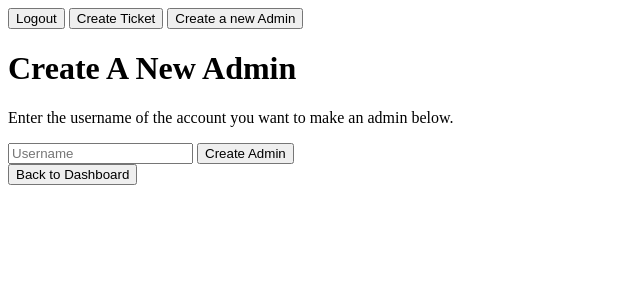
After one commit to Superfinnee/SE_HSC_AT2, a Python web app: template templates/createAdmin.html in a window 1280 px wide. The commit adds this page. Shown: the top 300 px of the page, without its empty margins (0-640 px from the left). Run offline with Jinja, Linux system fonts and the light colour scheme; the template is opened without the code that fills it, so the values that code supplies are empty.

Commit message:
Added Logout, Create ticket and Create Admin button (and logic)

```diff
--- /dev/null
+++ b/templates/createAdmin.html
@@ -0,0 +1,31 @@
+{% extends "layout.html" %}
+
+{% block body %}
+
+<div class="logoutContainer">
+    <form action="{{ url_for('logout') }}" method="get" style="display: inline;">
+        <input type="hidden" name="csrf_token" value="{{ csrf_token() }}">
+        <button type="submit">Logout</button>
+    </form>
+    <form action="/createTicket" method="get" style="display: inline;">
+        <input type="hidden" name="csrf_token" value="{{ csrf_token() }}">
+        <button type="submit">Create Ticket</button>
+    </form>
+    <form action="createAdmin" method="get" style="display: inline;">
+        <input type="hidden" name="csrf_token" value="{{ csrf_token() }}">
+        <button type="submit">Create a new Admin</button>
+</div>
+
+<h1>Create A New Admin</h1>
+<form method="POST" action="/createAdmin">
+    <input type="hidden" name="csrf_token" value="{{ csrf_token() }}">
+    <p>Enter the username of the account you want to make an admin below.</p>
+    <input name="username" placeholder="Username" type="text" required>
+    <button type="submit">Create Admin</button>
+</form>
+
+<form action="/" method="get">
+    <button type="submit">Back to Dashboard</button>
+</form>
+
+{% endblock %}
--- a/templates/layout.html
+++ b/templates/layout.html
@@ -4,21 +4,9 @@
         <meta charset="UTF-8">
         <meta name="viewport" content="initial-scale=1, width-device-width">
         <link rel="stylesheet" type="text/css" href="{{ url_for('static', filename='style.css') }}">
-        <Title></Title>
+        <Title>Piccoli Ticketi</Title>
     </head>
     <body>
-        <div class="wrapper">
-            <div class="logoutContainer">
-                <form action="{{ url_for('logout') }}" method="get" style="display: inline;">
-                    <input type="hidden" name="csrf_token" value="{{ csrf_token() }}">
-                    <button type="submit">Logout</button>
-                </form>
-                <form action="{{ url_for('createTicket') }}" method="get" style="display: inline;">
-                    <input type="hidden" name="csrf_token" value="{{ csrf_token() }}">
-                    <button type="submit">Create New Ticket</button>
-                </form>
-            </div>
-        </div>
         <div class="wrapper">
             {% with messages = get_flashed_messages(with_categories=true) %}
             {% if messages %}
```
Also changed, not shown: app.py (+11 -10 lines), templates/admin.html (+12 -1 lines), templates/createTicket.html (+9 -0 lines), templates/index.html (+12 -0 lines).
